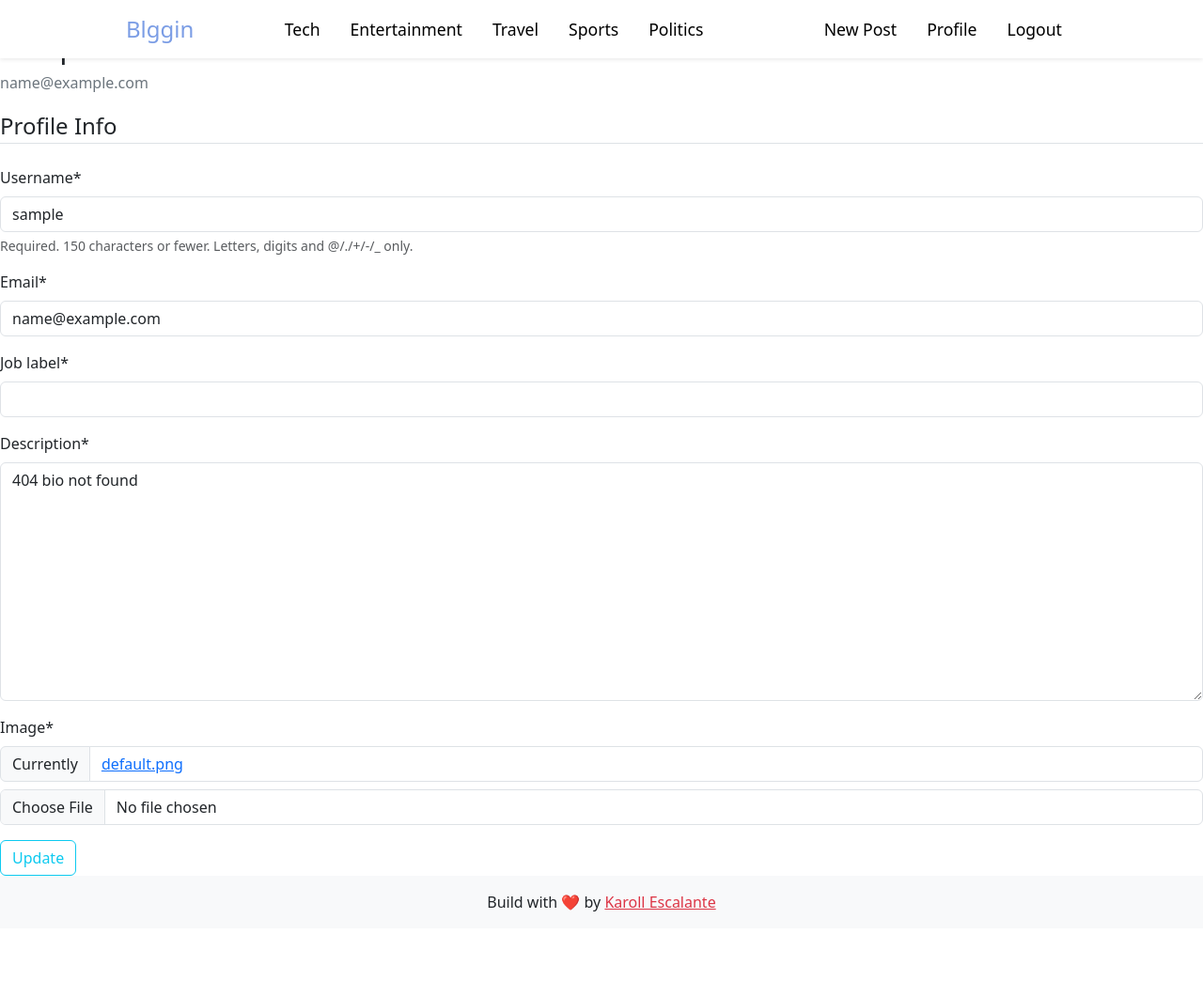
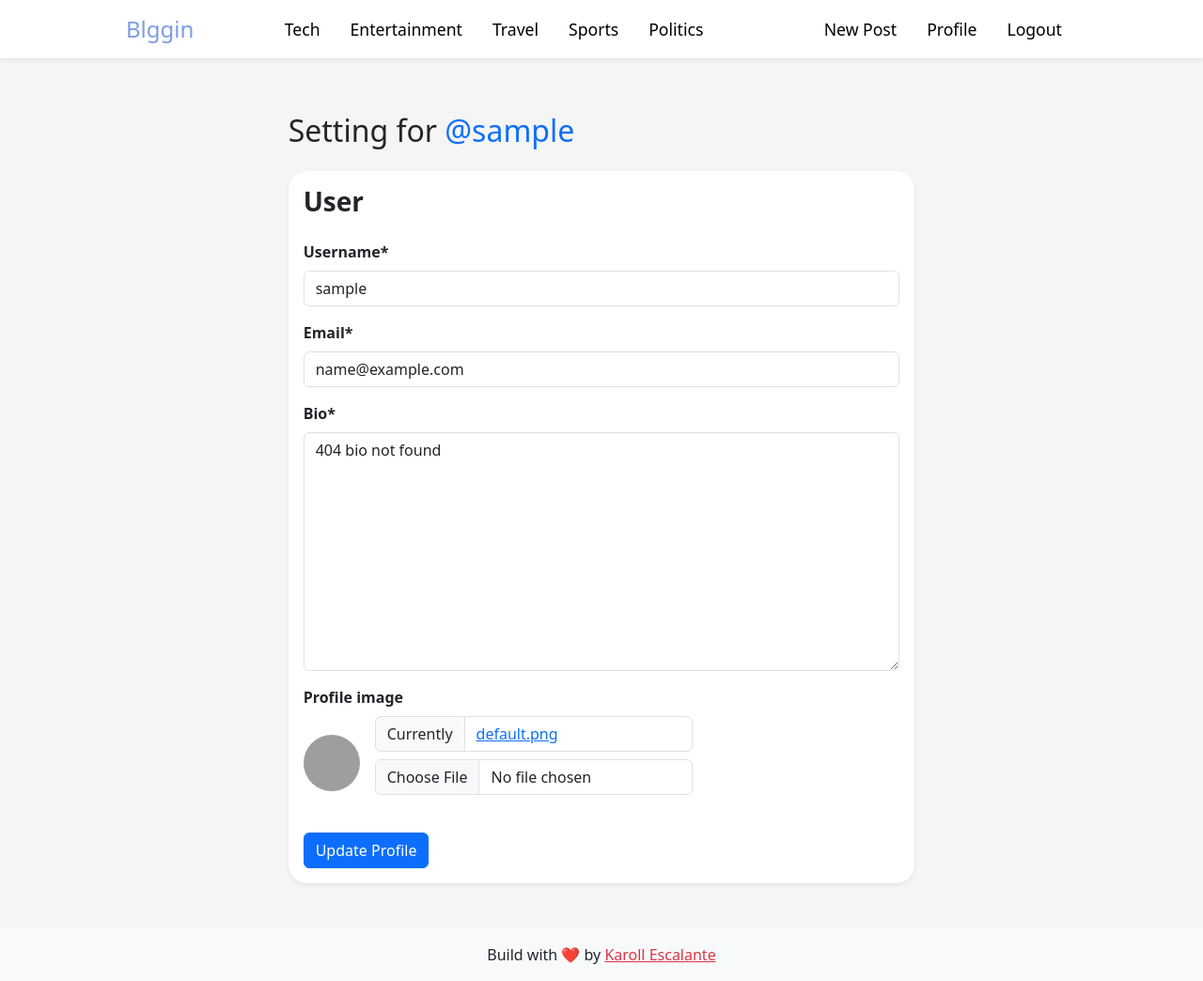
Before and after one commit to Karoll-e/writesphere_blog_website, a Django app: page /profile/ in a window 1280 px wide. Shown: the whole page at 94% size. Before the commit the page ends 970 px from the top, so only its background shows below. Run offline with Django 4.2, Linux system fonts and the light colour scheme; the visitor is signed in with stand-in values (Sample User, id 1); some libraries are stand-ins or nearby versions; grey boxes are pictures that could not be loaded.

Commit message:
Profile template design update

```diff
--- a/blog/static/blog/main.css
+++ b/blog/static/blog/main.css
@@ -32,7 +32,7 @@
 }
 
 section.hero {
-  background-color: #ecf2ff;
+  background-color: #f5f5f5;
 }
 
 section [class^="container"] {
@@ -83,3 +83,15 @@ section.hero {
 .text-info{
   color: #4a6eb0;
 }
+
+.avatar-sm {
+  width: 60px;
+  height: 60px;
+}
+
+.avatar-circle {
+  width: 100%;
+  height: 100%;
+  background-size: cover;
+  background-position: center;
+}
--- a/blog/templates/blog/base.html
+++ b/blog/templates/blog/base.html
@@ -77,8 +77,9 @@
             </div>
         </div>
     </nav>
-
-    {% block content %}{% endblock %}
+    <div>
+        {% block content %}{% endblock %}
+    </div>
 
     <footer class="text-center p-3 bg-body-tertiary">
         <div>Build with ❤️ by <a href="https://www.linkedin.com/in/karollescalanteg/" class="link-danger">Karoll
--- a/blog/templates/blog/home.html
+++ b/blog/templates/blog/home.html
@@ -3,7 +3,7 @@
 {% block content %}
   <section class="hero" id="hero">
     <div class="container">
-      <div class="card card-custom mb-3">
+      <div class="card card-custom mb-3 shadow-sm">
         <div class="row g-0">
           <div class="col-md-4">
             <!-- Aquí iría el thumbnail de la noticia -->
--- a/django_project/settings.py
+++ b/django_project/settings.py
@@ -112,8 +112,8 @@ USE_TZ = True
 
 STATIC_URL = "static/"
 
+MEDIA_URL ="/media/"
 MEDIA_ROOT= os.path.join(BASE_DIR, "media")
-MEDIA_URL ="/media/"
 
 CRISPY_ALLOWED_TEMPLATE_PACKS = "bootstrap5"
 CRISPY_TEMPLATE_PACK = 'bootstrap5'
--- a/users/forms.py
+++ b/users/forms.py
@@ -3,6 +3,8 @@ from django import forms
 from django.contrib.auth.models import User
 from django.contrib.auth.forms import UserCreationForm
 from .models import Profile
+from django.forms.widgets import ClearableFileInput
+
 
 class UserRegisterForm(UserCreationForm):
     email = forms.EmailField()
@@ -23,6 +25,7 @@ class UserRegisterForm(UserCreationForm):
         self.fields['password1'].widget.attrs['placeholder'] = 'Your password must contain at least 8 characters'
         self.fields['password2'].widget.attrs['placeholder'] = 'Enter the same password as before, for verification'
 
+
 class UserUpdateForm(forms.ModelForm):
     email = forms.EmailField()
 
@@ -30,7 +33,16 @@ class UserUpdateForm(forms.ModelForm):
         model = User
         fields = ['username', 'email']
 
+    def __init__(self, *args: Any, **kwargs: Any) -> None:
+        super().__init__(*args, **kwargs)
+
+        self.fields['username'].help_text = None
+        self.fields['email'].help_text = None
+
+
 class ProfileUpdateForm(forms.ModelForm):
+    image = forms.ImageField(label=False)
+
     class Meta:
         model = Profile
-        fields = ['job_label','description','image']
+        fields = ['bio','image']
--- a/users/models.py
+++ b/users/models.py
@@ -1,24 +1,24 @@
 from django.db import models
 from django.contrib.auth.models import User
+from django.core.exceptions import ValidationError
 from PIL import Image, ImageOps
 #import cv2
 
 class Profile(models.Model):
     user = models.OneToOneField(User, on_delete=models.CASCADE)
     image = models.ImageField(default="default.png", upload_to="profile_pics")
-    job_label = models.CharField(max_length=20)
-    description = models.TextField(default="404 bio not found")
+    bio = models.TextField(default="404 bio not found")
 
     def __str__(self):
         return f"{self.user.username} Profile"
 
     def save(self, *args, **kwargs):
-        self.job_label = self.job_label.upper()
         super().save(*args,**kwargs)
-
-        img = Image.open(self.image.path)
-
-        if img.height > 300 or img.width > 300:
-            output_size = (300, 300)
-            resized = ImageOps.fit(img, output_size, Image.ANTIALIAS)
-            resized.save(self.image.path)
+        try:
+            img = Image.open(self.image.path)
+            if img.height > 300 or img.width > 300:
+                output_size = (300, 300)
+                resized = ImageOps.fit(img, output_size, Image.ANTIALIAS)
+                resized.save(self.image.path)
+        except (FileNotFoundError, ValidationError, OSError):
+            pass
--- a/users/templates/users/profile.html
+++ b/users/templates/users/profile.html
@@ -1,24 +1,51 @@
 {% extends "blog/base.html" %}
 {% load crispy_forms_tags %}
 {% block content %}
-    <div class="content-section">
-      <div class="media">
-        <img class="rounded-circle account-img" src="{{ user.profile.image.url }}" width="30" height="30">
-        <div class="media-body">
-          <h2 class="account-heading">{{ user.username }}</h2>
-          <p class="text-secondary">{{ user.email }}</p>
+  <body>
+    <section class="hero" id="hero">
+      <div class="container py-5 h-100">
+        <div class="row justify-content-center">
+          <div class="col-md-8">
+            <div class="mb-4">
+              <h2>Setting for <a href="{% url 'user-posts' user.username %}" style="text-decoration: none;">@{{ user.username }}</a></h2>
+            </div>
+            <div class="card card-custom shadow-sm">
+              <div class="card-body">
+                <h3 class="card-title mb-4"><strong>User</strong></h3>
+                <div class="form-group">
+                  <form method="POST" enctype="multipart/form-data">
+                    {% csrf_token %}
+                    <div class="form-group">
+                      <div><strong>{{ u_form.username|as_crispy_field }}</strong></div>
+                    </div>
+                    <div class="form-group">
+                      <div><strong>{{ u_form.email|as_crispy_field }}</strong></div>
+                    </div>
+                    <div class="form-group">
+                      <div><strong>{{ p_form.bio|as_crispy_field }}</strong></div>
+                    </div>
+                    <div class="form-group">
+                      <label class="form-label"><strong>Profile image</strong></label>
+                      <div class="d-flex align-items-center">
+                        <div class="avatar avatar-sm mr-2 rounded-circle overflow-hidden">
+                          <div class="avatar-circle" style="background-image: url('{{ request.user.profile.image.url }}');">
+                          </div>
+                        </div>
+                        <div class="mx-3">
+                          {{ p_form.image|as_crispy_field }}
+                        </div>
+                      </div>
+                    </div>
+                    <div class="ml-auto mt-4">
+                      <button type="submit" class="btn btn-primary">Update Profile</button>
+                    </div>
+                  </form>
+                </div>
+              </div>
+            </div>
+          </div>
         </div>
       </div>
-      <form method="POST" enctype="multipart/form-data">
-        {% csrf_token %}
-        <fieldset class="form-group">
-            <legend class="border-bottom mb-4">Profile Info</legend>
-            {{ u_form|crispy }}
-            {{ p_form|crispy }}
-        </fieldset>
-        <div class="form-group">
-            <button class="btn btn-outline-info" type="submit">Update</button>
-        </div>
-    </form>
-    </div>
+    </section>
+  </body>
 {% endblock content %}
--- a/users/views.py
+++ b/users/views.py
@@ -18,13 +18,12 @@ def register(request):
 @login_required
 def profile(request):
     if request.method == 'POST':
-        u_form = UserUpdateForm(request.POST ,instance=request.user)
+        u_form = UserUpdateForm(request.POST, instance=request.user)
         p_form = ProfileUpdateForm(request.POST, request.FILES, instance=request.user.profile)
-
         if u_form.is_valid() and p_form.is_valid():
             u_form.save()
             p_form.save()
-            messages.success(request, f'Your account information has been updated!')
+            messages.success(request, f'Account Successfully Updated!')
             return redirect('profile')
 
     else:
@@ -32,7 +31,7 @@ def profile(request):
         p_form = ProfileUpdateForm(instance=request.user.profile)
 
     context = {
-        'u_form': u_form,
-        'p_form': p_form
+        'u_form' : u_form,
+        'p_form' : p_form
     }
     return render(request, 'users/profile.html', context)
```
Also changed, not shown: blog/templates/blog/user_posts.html (+4 -6 lines), users/migrations/0005_rename_description_profile_bio.py (added), users/migrations/0006_remove_profile_job_label.py (added).
